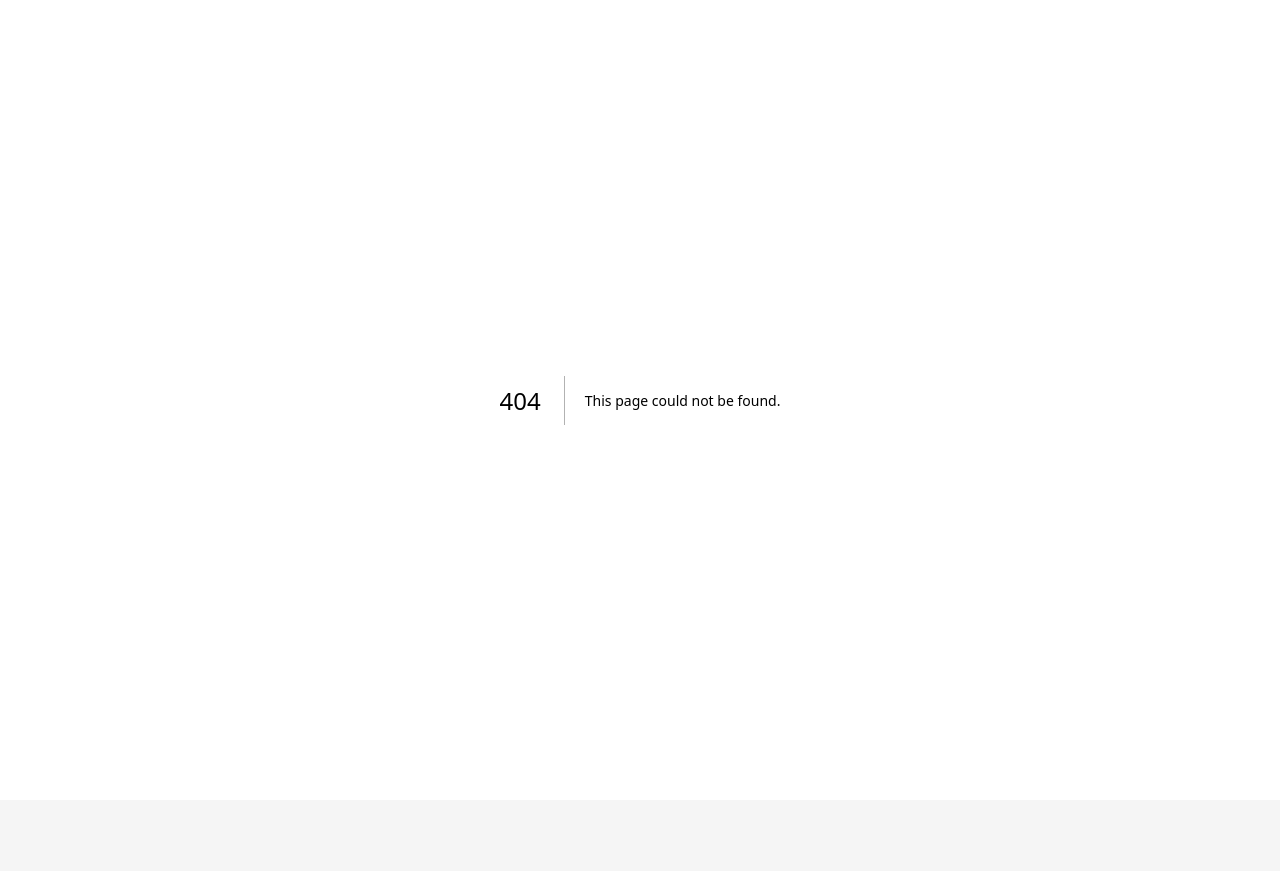
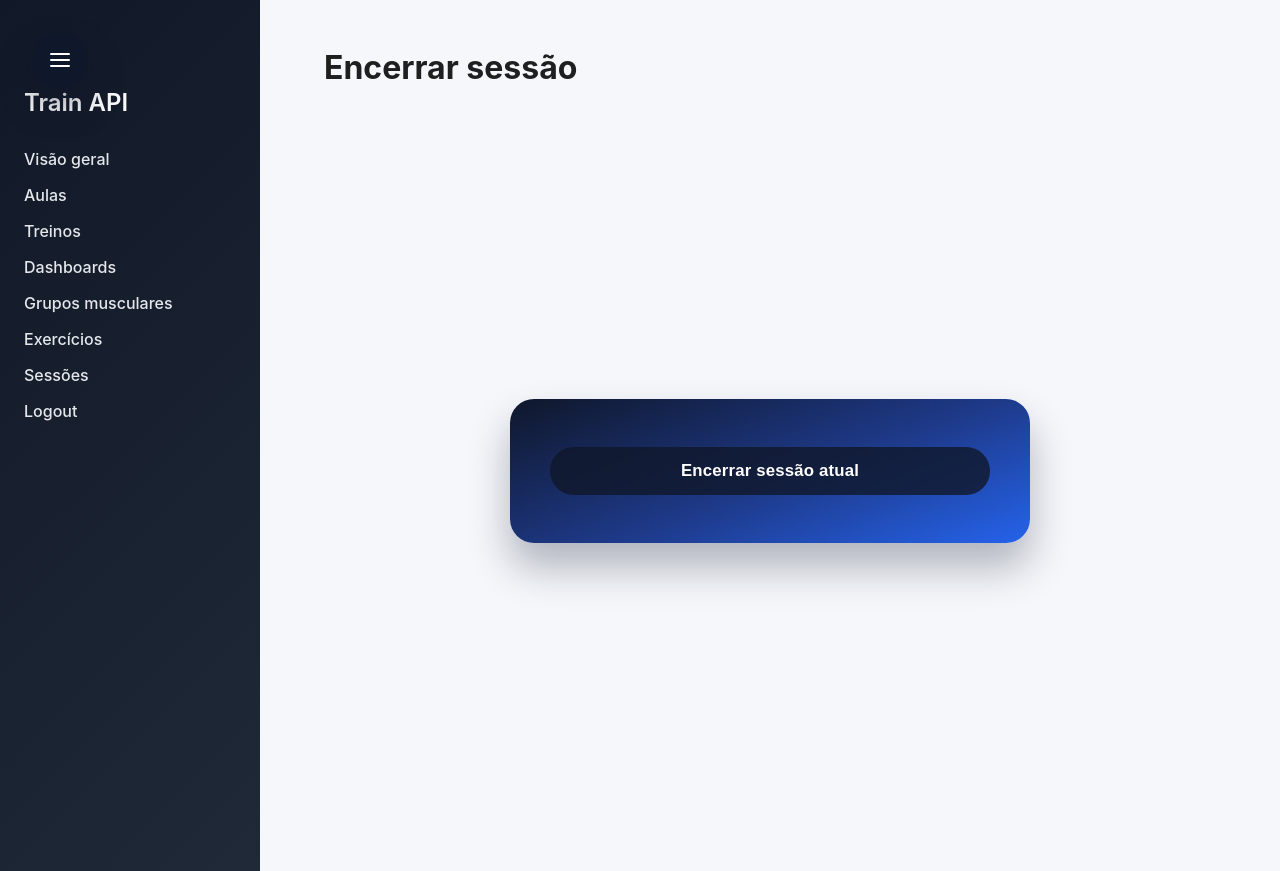
Before and after one commit to gjthec/train-apii, a Next.js app in the folder frontend/: page /logout in a window 1280 px wide. Before the commit this address had no page. Before the commit the page ends 800 px from the top, so only its background shows below. Built offline with nearby package versions, Linux system fonts and the light colour scheme.

Commit message:
Add logout page and navigation link

```diff
--- a/frontend/src/components/Layout.tsx
+++ b/frontend/src/components/Layout.tsx
@@ -18,7 +18,7 @@ const navLinks: Array<{ href: string; label: string }> = [
   { href: '/muscle-groups', label: 'Grupos musculares' },
   { href: '/exercises', label: 'Exercícios' },
   { href: '/sessions', label: 'Sessões' },
-  { href: '/login', label: 'Login' }
+  { href: '/logout', label: 'Logout' }
 ];
 
 export default function Layout({ title, description, children }: LayoutProps) {
--- /dev/null
+++ b/frontend/src/pages/logout.tsx
@@ -0,0 +1,49 @@
+'use client';
+
+import Head from 'next/head';
+import { useCallback, useState } from 'react';
+import { useRouter } from 'next/router';
+import Layout from '@/components/Layout';
+import { signOutClient } from '@/lib/firebase';
+import styles from '@/styles/Logout.module.css';
+
+export default function LogoutPage() {
+  const router = useRouter();
+  const [isProcessing, setIsProcessing] = useState(false);
+  const [error, setError] = useState<string | null>(null);
+
+  const handleLogout = useCallback(async () => {
+    if (isProcessing) {
+      return;
+    }
+
+    setIsProcessing(true);
+    setError(null);
+
+    try {
+      await signOutClient();
+      await router.push('/login');
+    } catch (err) {
+      const message = err instanceof Error ? err.message : 'Não foi possível encerrar a sessão.';
+      setError(message);
+    } finally {
+      setIsProcessing(false);
+    }
+  }, [isProcessing, router]);
+
+  return (
+    <Layout title="Encerrar sessão">
+      <Head>
+        <title>Train API - Logout</title>
+      </Head>
+      <div className={styles.wrapper}>
+        <div className={styles.panel}>
+          <button type="button" className={styles.logoutButton} onClick={handleLogout} disabled={isProcessing}>
+            {isProcessing ? 'Encerrando sessão...' : 'Encerrar sessão atual'}
+          </button>
+          {error ? <p className={styles.errorMessage}>{error}</p> : null}
+        </div>
+      </div>
+    </Layout>
+  );
+}
--- /dev/null
+++ b/frontend/src/styles/Logout.module.css
@@ -0,0 +1,61 @@
+.wrapper {
+  display: flex;
+  align-items: center;
+  justify-content: center;
+  min-height: calc(100vh - 6rem);
+}
+
+.panel {
+  width: 100%;
+  max-width: 520px;
+  background: linear-gradient(160deg, #0f172a, #1e3a8a 55%, #2563eb);
+  border-radius: 24px;
+  padding: 3rem 2.5rem;
+  box-shadow: 0 24px 40px rgba(15, 23, 42, 0.3);
+  display: flex;
+  flex-direction: column;
+  align-items: center;
+  gap: 1.5rem;
+}
+
+.logoutButton {
+  width: 100%;
+  background: rgba(15, 23, 42, 0.8);
+  color: #ffffff;
+  border: none;
+  border-radius: 999px;
+  padding: 0.85rem 1rem;
+  font-size: 1.05rem;
+  font-weight: 600;
+  letter-spacing: 0.01em;
+  cursor: pointer;
+  transition: transform 0.2s ease, box-shadow 0.2s ease, background 0.2s ease;
+}
+
+.logoutButton:hover:not(:disabled) {
+  transform: translateY(-2px);
+  box-shadow: 0 16px 32px rgba(15, 23, 42, 0.35);
+  background: rgba(15, 23, 42, 0.9);
+}
+
+.logoutButton:disabled {
+  opacity: 0.6;
+  cursor: not-allowed;
+}
+
+.errorMessage {
+  margin: 0;
+  color: #fca5a5;
+  font-size: 0.95rem;
+  text-align: center;
+}
+
+@media (max-width: 768px) {
+  .wrapper {
+    min-height: calc(100vh - 4rem);
+  }
+
+  .panel {
+    padding: 2.5rem 2rem;
+  }
+}
```
